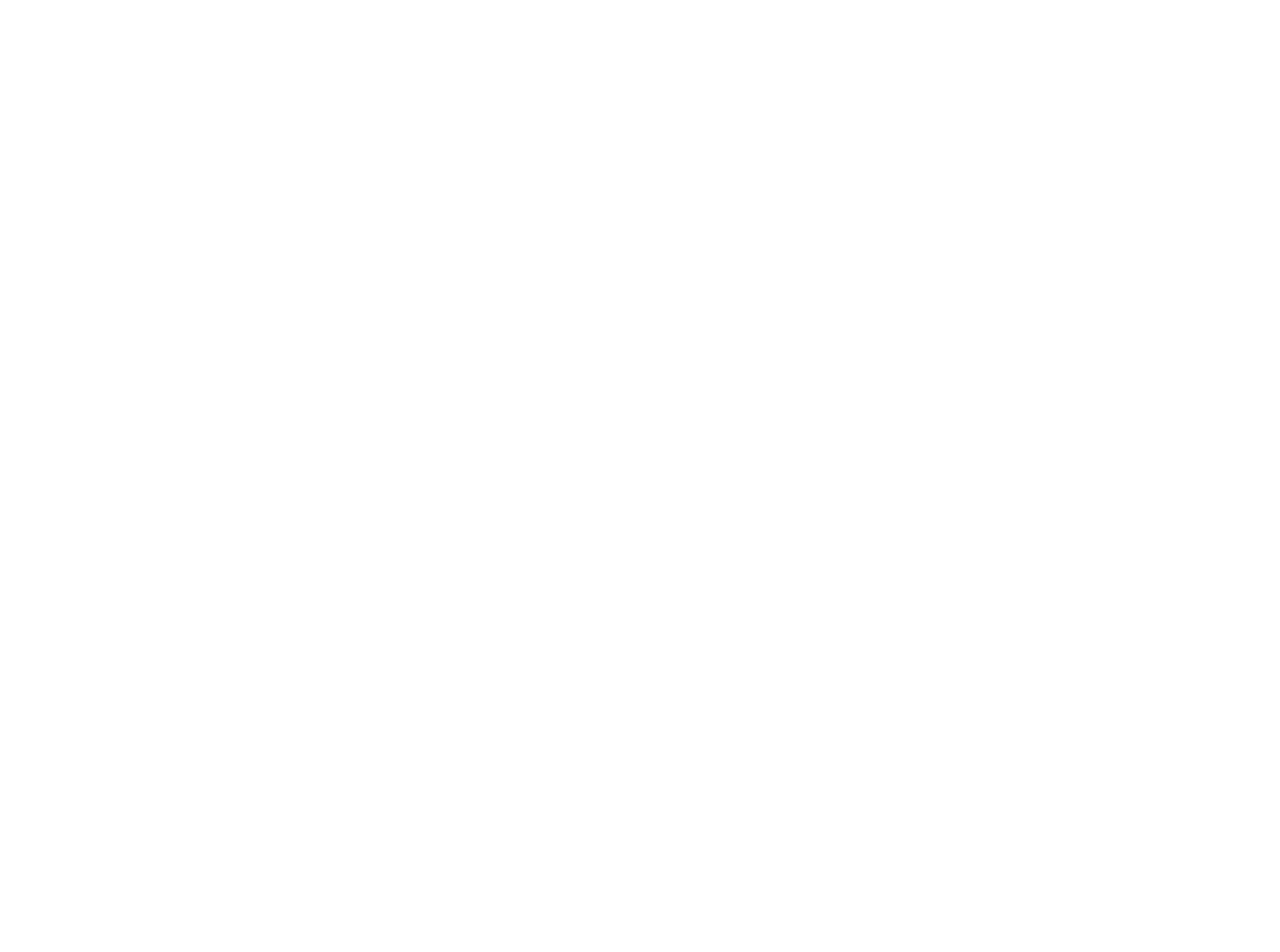
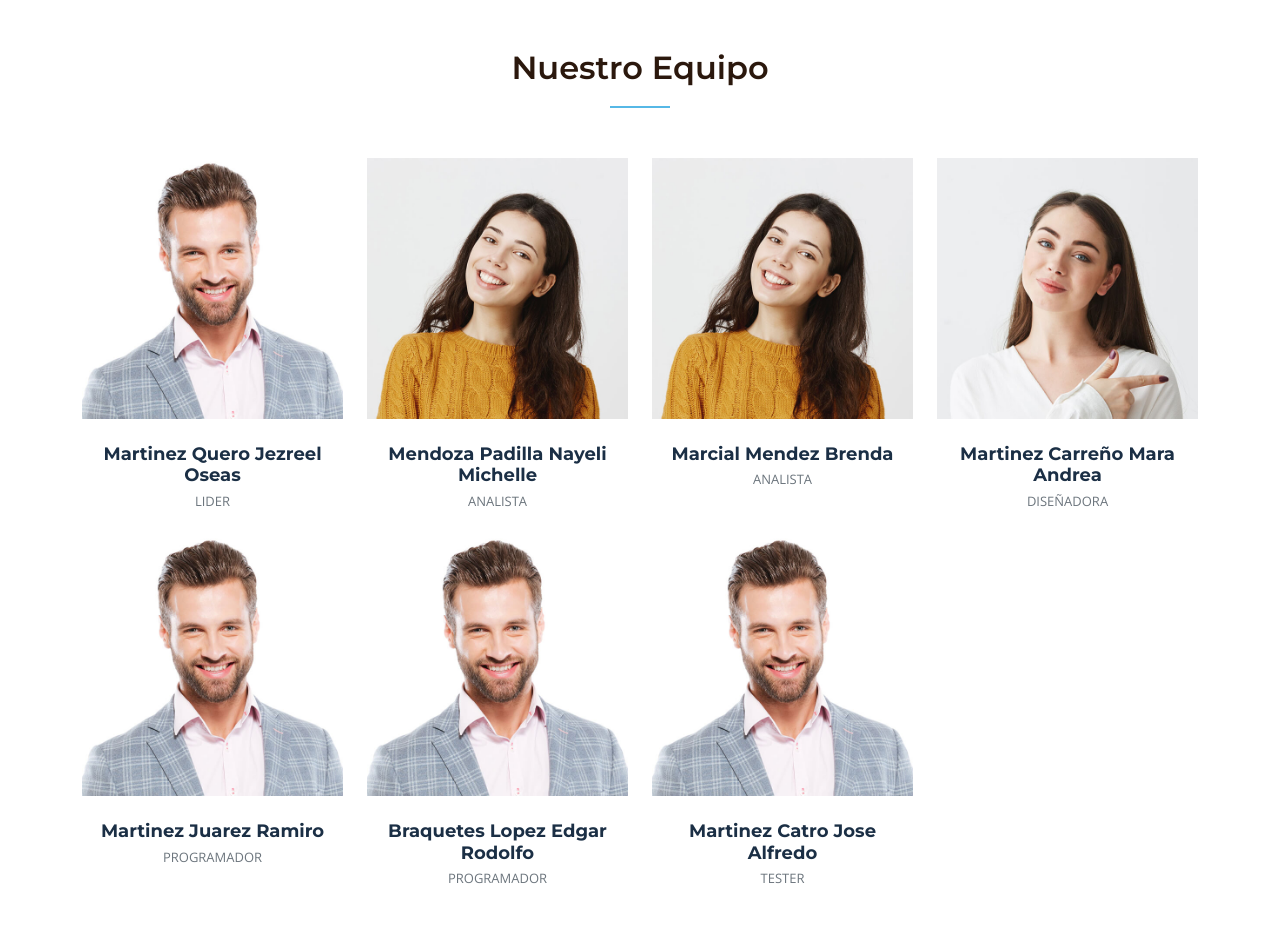
Before and after one commit to TlacoSoft/Plataforma-Asesorias-Angular, an Angular app: page /team in a window 1280 px wide. Before the commit this address led to /. Shown: the part 340-1292 px from the top of the page. Before the commit the page ends 800 px from the top, so only its background shows below. Built offline with nearby package versions, Linux system fonts and the light colour scheme.

Commit message:
Creando pagina team

```diff
--- a/src/app/app-routing.module.ts
+++ b/src/app/app-routing.module.ts
@@ -1,6 +1,7 @@
 import { NgModule } from '@angular/core';
 import { RouterModule, Routes } from '@angular/router';
 import { TokenGuard } from './guards/token.guard';
+import { TeamComponent } from './pages/team/team.component';
 import { WelcomeComponent } from './pages/welcome/welcome.component';
 
 const routes: Routes = [
@@ -13,6 +14,10 @@ const routes: Routes = [
     path: "",
     pathMatch: "full",
     redirectTo: "welcome"
+  },
+  {
+    path: "team",
+    component: TeamComponent
   }
 ];
 
--- a/src/app/app.module.ts
+++ b/src/app/app.module.ts
@@ -13,6 +13,7 @@ import { IndexComponent } from './admin/index/index.component';
 import { NoimagePipe } from './pipes/noimage.pipe';
 import { HeaderComponent } from './components/header/header.component';
 import { FooterComponent } from './components/footer/footer.component';
+import { TeamComponent } from './pages/team/team.component';
 
 @NgModule({
   declarations: [
@@ -26,7 +27,8 @@ import { FooterComponent } from './components/footer/footer.component';
     IndexComponent,
     NoimagePipe,
     HeaderComponent,
-    FooterComponent
+    FooterComponent,
+    TeamComponent
   ],
   imports: [
     BrowserModule,
--- a/src/app/components/header/header.component.html
+++ b/src/app/components/header/header.component.html
@@ -15,7 +15,7 @@
           <li><a href="about.html">Acerca de</a></li>
           <li><a href="services.html">Servicios</a></li>
           <li><a href="portfolio.html">Portafolio</a></li>
-          <li><a href="team.html">Equipo</a></li>
+          <li><a routerLink="/team">Equipo</a></li>
           <li><a href="blog.html">Blog</a></li>
           <li class="dropdown"><a href="#"><span>Dropdown</span> <i class="bi bi-chevron-down dropdown-indicator"></i></a>
             <ul>
--- /dev/null
+++ b/src/app/pages/team/team.component.html
@@ -0,0 +1,165 @@
+<app-header></app-header>
+<div class="page-team">
+
+
+    <main id="main">
+
+      <!-- ======= Breadcrumbs ======= -->
+      <div class="breadcrumbs d-flex align-items-center" style="background-image: url('assets/img/team-header.jpg');">
+        <div class="container position-relative d-flex flex-column align-items-center">
+
+          <h2>Equipo</h2>
+          <ol>
+            <li><a href="index.html">Inicio</a></li>
+            <li>Equipo</li>
+          </ol>
+
+        </div>
+      </div><!-- End Breadcrumbs -->
+
+      <!-- ======= Team Section ======= -->
+      <section id="team" class="team">
+        <div class="container" data-aos="fade-up">
+
+          <div class="section-header">
+            <h2>Nuestro Equipo</h2>
+
+          </div>
+
+          <div class="row gy-4">
+
+            <div class="col-lg-3 col-md-6" data-aos="fade-up" data-aos-delay="100">
+              <div class="team-member">
+                <div class="member-img">
+                  <img src="assets/img/team/team-1.jpg" class="img-fluid" alt="">
+                  <div class="social">
+                    <a href=""><i class="bi bi-twitter"></i></a>
+                    <a href=""><i class="bi bi-facebook"></i></a>
+                    <a href=""><i class="bi bi-instagram"></i></a>
+                    <a href=""><i class="bi bi-linkedin"></i></a>
+                  </div>
+                </div>
+                <div class="member-info">
+                  <h4>Martinez Quero Jezreel Oseas</h4>
+                  <span>LIDER</span>
+                </div>
+              </div>
+            </div><!-- End Team Member -->
+
+            <div class="col-lg-3 col-md-6" data-aos="fade-up" data-aos-delay="200">
+              <div class="team-member">
+                <div class="member-img">
+                  <img src="assets/img/team/team-2.jpg" class="img-fluid" alt="">
+                  <div class="social">
+                    <a href=""><i class="bi bi-twitter"></i></a>
+                    <a href=""><i class="bi bi-facebook"></i></a>
+                    <a href=""><i class="bi bi-instagram"></i></a>
+                    <a href=""><i class="bi bi-linkedin"></i></a>
+                  </div>
+                </div>
+                <div class="member-info">
+                  <h4>Mendoza Padilla Nayeli Michelle</h4>
+                  <span>ANALISTA</span>
+                </div>
+              </div>
+            </div><!-- End Team Member -->
+
+            <div class="col-lg-3 col-md-6" data-aos="fade-up" data-aos-delay="300">
+              <div class="team-member">
+                <div class="member-img">
+                  <img src="assets/img/team/team-2.jpg" class="img-fluid" alt="">
+                  <div class="social">
+                    <a href=""><i class="bi bi-twitter"></i></a>
+                    <a href=""><i class="bi bi-facebook"></i></a>
+                    <a href=""><i class="bi bi-instagram"></i></a>
+                    <a href=""><i class="bi bi-linkedin"></i></a>
+                  </div>
+                </div>
+                <div class="member-info">
+                  <h4>Marcial Mendez Brenda</h4>
+                  <span>ANALISTA</span>
+                </div>
+              </div>
+            </div><!-- End Team Member -->
+
+            <div class="col-lg-3 col-md-6" data-aos="fade-up" data-aos-delay="400">
+              <div class="team-member">
+                <div class="member-img">
+                  <img src="assets/img/team/team-4.jpg" class="img-fluid" alt="">
+                  <div class="social">
+                    <a href=""><i class="bi bi-twitter"></i></a>
+                    <a href=""><i class="bi bi-facebook"></i></a>
+                    <a href=""><i class="bi bi-instagram"></i></a>
+                    <a href=""><i class="bi bi-linkedin"></i></a>
+                  </div>
+                </div>
+                <div class="member-info">
+                  <h4>Martinez Carreño Mara Andrea</h4>
+                  <span>DISEÑADORA</span>
+                </div>
+              </div>
+            </div><!-- End Team Member -->
+
+            <div class="col-lg-3 col-md-6" data-aos="fade-up" data-aos-delay="100">
+                <div class="team-member">
+                  <div class="member-img">
+                    <img src="assets/img/team/team-1.jpg" class="img-fluid" alt="">
+                    <div class="social">
+                      <a href=""><i class="bi bi-twitter"></i></a>
+                      <a href=""><i class="bi bi-facebook"></i></a>
+                      <a href=""><i class="bi bi-instagram"></i></a>
+                      <a href=""><i class="bi bi-linkedin"></i></a>
+                    </div>
+                  </div>
+                  <div class="member-info">
+                    <h4>Martinez Juarez Ramiro</h4>
+                    <span>PROGRAMADOR</span>
+                  </div>
+                </div>
+              </div><!-- End Team Member -->
+
+              <div class="col-lg-3 col-md-6" data-aos="fade-up" data-aos-delay="200">
+                <div class="team-member">
+                  <div class="member-img">
+                    <img src="assets/img/team/team-1.jpg" class="img-fluid" alt="">
+                    <div class="social">
+                      <a href=""><i class="bi bi-twitter"></i></a>
+                      <a href=""><i class="bi bi-facebook"></i></a>
+                      <a href=""><i class="bi bi-instagram"></i></a>
+                      <a href=""><i class="bi bi-linkedin"></i></a>
+                    </div>
+                  </div>
+                  <div class="member-info">
+                    <h4>Braquetes Lopez Edgar Rodolfo</h4>
+                    <span>PROGRAMADOR</span>
+                  </div>
+                </div>
+              </div><!-- End Team Member -->
+
+              <div class="col-lg-3 col-md-6" data-aos="fade-up" data-aos-delay="300">
+                <div class="team-member">
+                  <div class="member-img">
+                    <img src="assets/img/team/team-1.jpg" class="img-fluid" alt="">
+                    <div class="social">
+                      <a href=""><i class="bi bi-twitter"></i></a>
+                      <a href=""><i class="bi bi-facebook"></i></a>
+                      <a href=""><i class="bi bi-instagram"></i></a>
+                      <a href=""><i class="bi bi-linkedin"></i></a>
+                    </div>
+                  </div>
+                  <div class="member-info">
+                    <h4>Martinez Catro Jose Alfredo</h4>
+                    <span>TESTER</span>
+                  </div>
+                </div>
+              </div><!-- End Team Member -->
+
+
+          </div>
+
+        </div>
+      </section><!-- End Team Section -->
+
+    </main><!-- End #main -->
+</div>
+    <app-footer></app-footer>
--- /dev/null
+++ b/src/app/pages/team/team.component.ts
@@ -0,0 +1,15 @@
+import { Component, OnInit } from '@angular/core';
+
+@Component({
+  selector: 'app-team',
+  templateUrl: './team.component.html',
+  styleUrls: ['./team.component.scss']
+})
+export class TeamComponent implements OnInit {
+
+  constructor() { }
+
+  ngOnInit(): void {
+  }
+
+}
```
Also changed, not shown: src/app/pages/team/team.component.scss (added), 1 other file (tests, documents, lock files or other folders).
